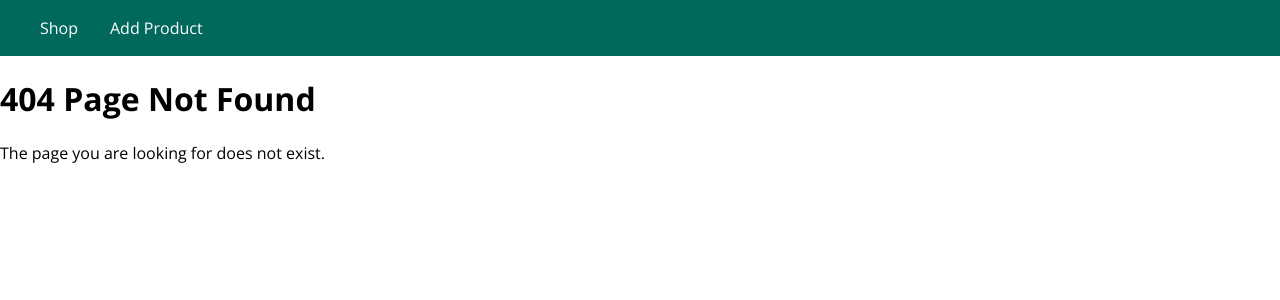
After one commit to Szymi611/Node.js, a Node server app: template 01-sharing-data-across-requests-and-users/views/404.pug in a window 1280 px wide. The commit adds this page. Shown: the top 300 px of the page. Run offline with Node 20, Linux system fonts and the light colour scheme; the template is opened without the code that fills it, so the values that code supplies are empty; some libraries are stand-ins or nearby versions.

Commit message:
Changing all project to work on pug templates

```diff
--- a/01-sharing-data-across-requests-and-users/app.js
+++ b/01-sharing-data-across-requests-and-users/app.js
@@ -18,7 +18,7 @@ app.use('/admin', adminData.routes);
 app.use(shopRoutes);
 
 app.use((req, res, next) => {
-    res.status(404).sendFile(path.join(__dirname, 'views', '404.html'));
+    res.status(404).render('404', {docTitle: 'Page Not Found'});
 });
 
 app.listen(3000);
--- a/01-sharing-data-across-requests-and-users/routes/admin.js
+++ b/01-sharing-data-across-requests-and-users/routes/admin.js
@@ -10,7 +10,7 @@ const products = [];
 
 // /admin/add-product => GET
 router.get('/add-product', (req, res, next) => {
-  res.sendFile(path.join(rootDir, 'views', 'add-product.html'));
+  res.render('add-product', { docTitle: 'Add Product', path:'/admin/add-product' });
 });
 
 // /admin/add-product => POST
--- a/01-sharing-data-across-requests-and-users/routes/shop.js
+++ b/01-sharing-data-across-requests-and-users/routes/shop.js
@@ -9,7 +9,7 @@ const router = express.Router();
 
 router.get('/', (req, res, next) => {
   const products = adminData.products;
-  res.render('shop', {prods: products, docTitle: 'Shop'});
+  res.render('shop', {prods: products, docTitle: 'Shop', path:'/'});
 });
 
 module.exports = router;
--- /dev/null
+++ b/01-sharing-data-across-requests-and-users/views/404.pug
@@ -0,0 +1,5 @@
+extends layouts/main-layout.pug
+
+block content
+  h1 404 Page Not Found
+  p The page you are looking for does not exist.
--- /dev/null
+++ b/01-sharing-data-across-requests-and-users/views/layouts/main-layout.pug
@@ -0,0 +1,17 @@
+doctype html
+html(lang="en")
+  head
+    meta(charset="UTF-8")
+    meta(name="viewport", content="width=device-width, initial-scale=1.0")
+    title #{docTitle}
+    link(rel="stylesheet", href="/css/main.css")
+    block styles
+  body
+      header.main-header
+        nav.main-header__nav
+          ul.main-header__item-list
+            li.main-header__item
+              a(href="/", class=(path==='/' ? 'active' : '')) Shop
+            li.main-header__item
+              a(href="/admin/add-product", class=(path==='/admin/add-product' ? 'active' : '')) Add Product
+      block content
```
Also changed, not shown: 01-sharing-data-across-requests-and-users/views/add-product.pug (added, +13 -0 lines), 01-sharing-data-across-requests-and-users/views/shop.pug (+6 -16 lines).
